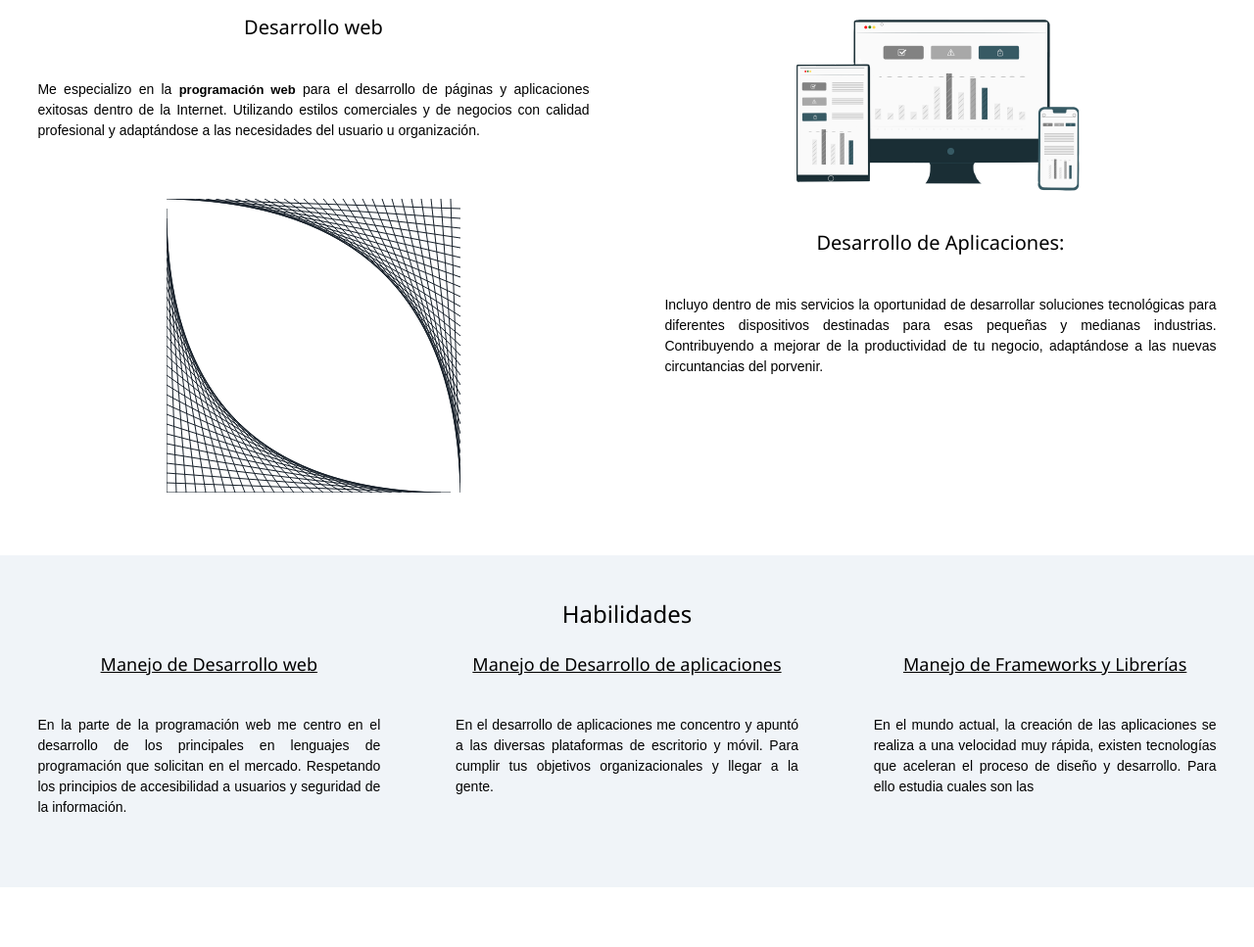
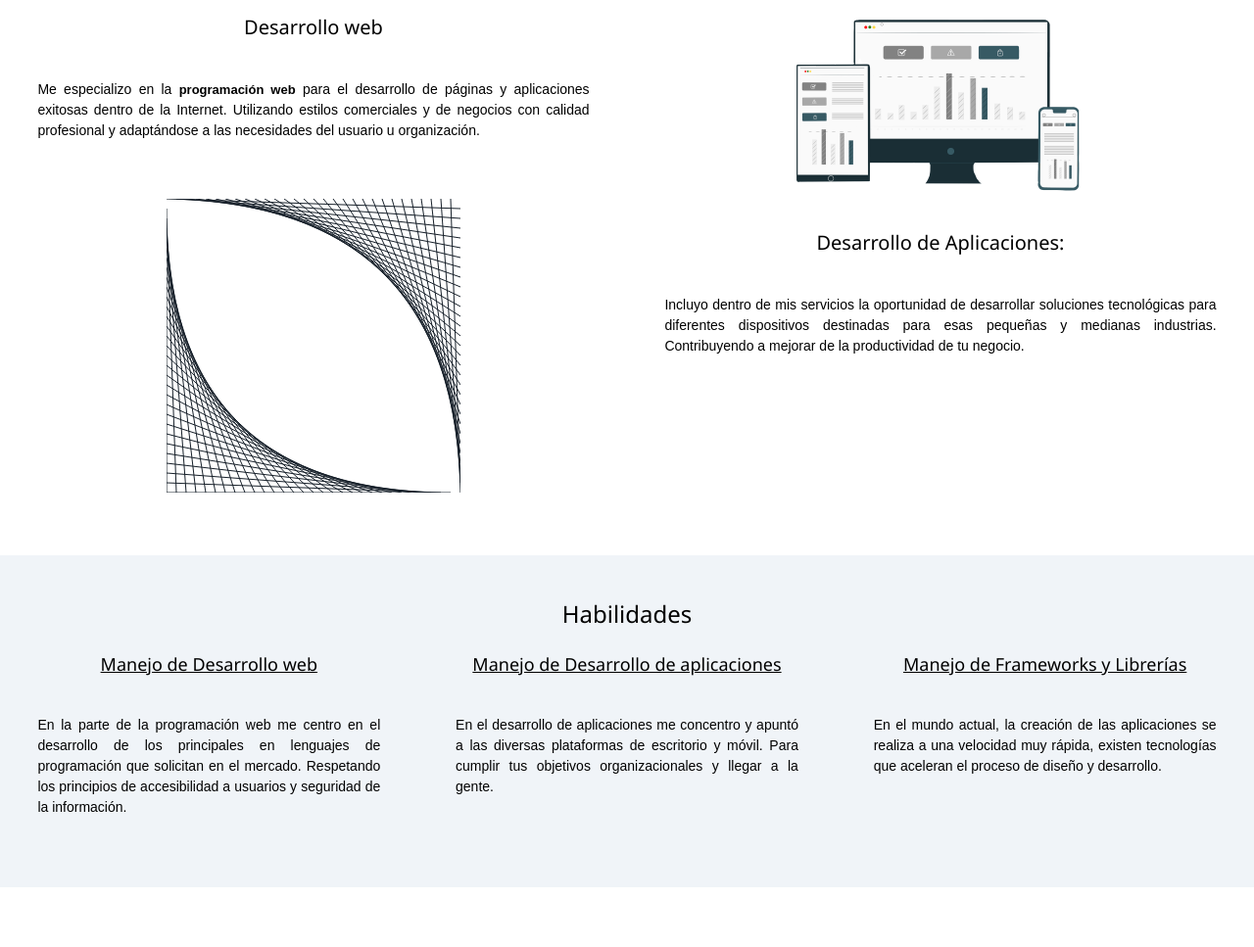
Before and after one commit to gabmart1995/gabmart1995.github.io, a website: page index.html in a window 1280 px wide. Shown: the part 568-1535 px from the top of the page at 98% size. Drawn offline with nearby package versions, Linux system fonts and the light colour scheme.

Commit message:
wip: correcciones de contenido

```diff
--- a/index.html
+++ b/index.html
@@ -102,8 +102,7 @@
 						 <h4 class="w3-center">Desarrollo de Aplicaciones:</h3>
 	            <p  class="text-justify mb-res">
 		            Incluyo dentro de mis servicios la oportunidad de desarrollar soluciones tecnológicas para diferentes dispositivos destinadas para esas pequeñas
-                y medianas industrias. Contribuyendo a mejorar de la productividad de tu negocio,
-                adaptándose a las nuevas circuntancias del porvenir.
+                y medianas industrias. Contribuyendo a mejorar de la productividad de tu negocio.
 	           </p>
 					</div>
 				</div>
@@ -135,7 +134,7 @@
         <div class="w3-col  s12 m4">
           <h5 class="w3-center subtitle">Manejo de Frameworks y Librerías</h5>
           <p class="text-justify">
-            En el mundo actual, la creación de las aplicaciones se realiza a una velocidad muy rápida, existen tecnologías que aceleran el proceso de diseño y desarrollo. Para ello estudia cuales son las
+            En el mundo actual, la creación de las aplicaciones se realiza a una velocidad muy rápida, existen tecnologías que aceleran el proceso de diseño y desarrollo.
           </p>
         </div>
       </div>
```
